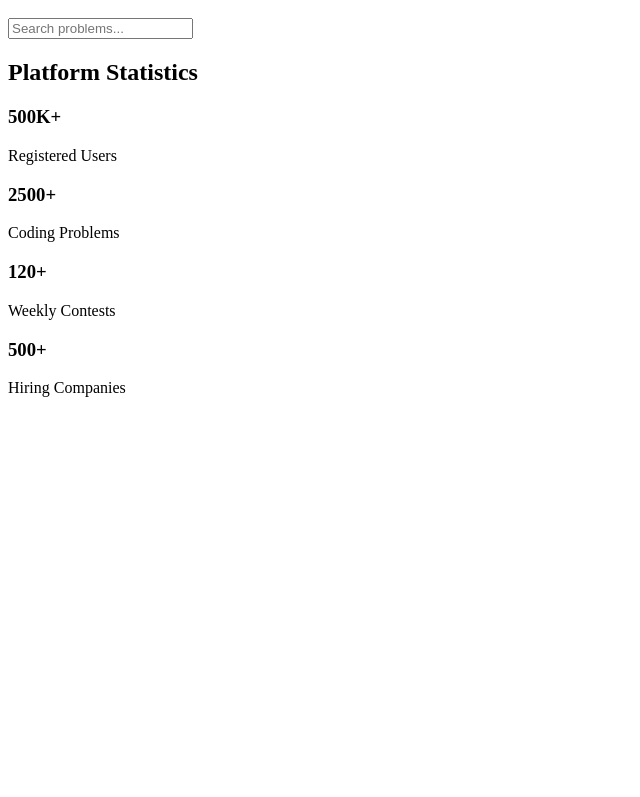
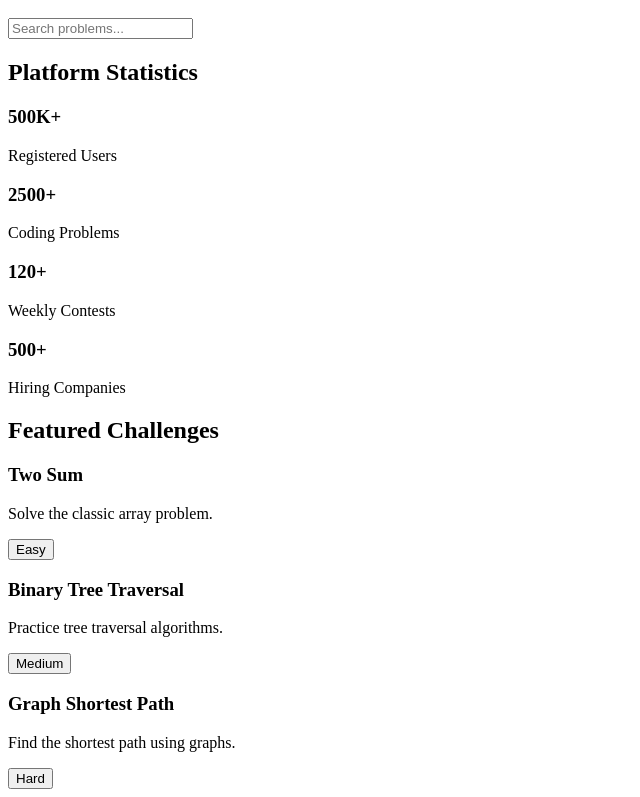
Before and after one commit to svk-vasanthkumar/React--Leetcode, a React (Vite) app: page / in a window 1280 px wide. Shown: the part 364-1161 px from the top of the page, without its empty margins (0-640 px from the left). Before the commit the page ends 800 px from the top, so only its background shows below. Built offline with nearby package versions, Linux system fonts and the light colour scheme.

Commit message:
Created Featured component

```diff
--- a/src/App.jsx
+++ b/src/App.jsx
@@ -2,6 +2,7 @@ import Navbar from "./components/Navbar";
 import Hero from "./components/Hero";
 import Search from "./components/Search";
 import Stats from "./components/Stats";
+import Featured from "./components/Featured";
 
 function App() {
   return (
@@ -10,6 +11,7 @@ function App() {
       <Hero />
       <Search />
       <Stats />
+      <Featured />
     </>
   );
 }
--- /dev/null
+++ b/src/components/Featured.jsx
@@ -0,0 +1,31 @@
+function Featured() {
+  return (
+    <section>
+      <h2>Featured Challenges</h2>
+
+      <div>
+
+        <div>
+          <h3>Two Sum</h3>
+          <p>Solve the classic array problem.</p>
+          <button>Easy</button>
+        </div>
+
+        <div>
+          <h3>Binary Tree Traversal</h3>
+          <p>Practice tree traversal algorithms.</p>
+          <button>Medium</button>
+        </div>
+
+        <div>
+          <h3>Graph Shortest Path</h3>
+          <p>Find the shortest path using graphs.</p>
+          <button>Hard</button>
+        </div>
+
+      </div>
+    </section>
+  );
+}
+
+export default Featured;
```
